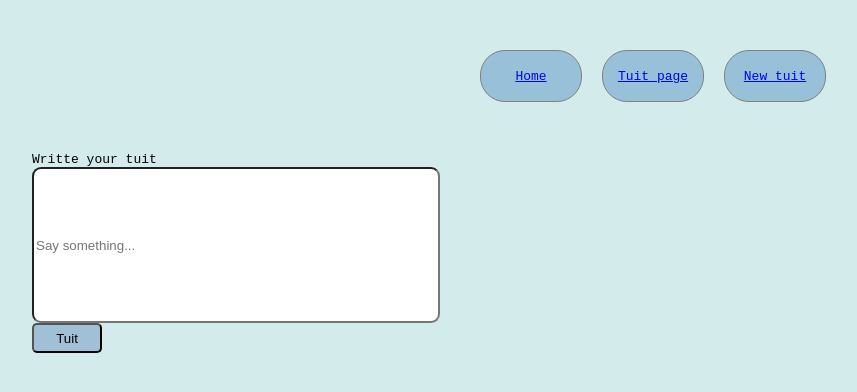
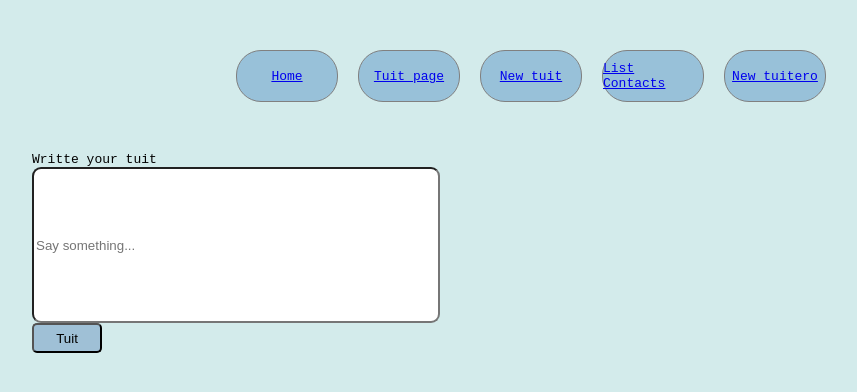
Before and after one commit to adamelamrani/twitter-clone-nextjs-front, a Next.js app: page /new-tuit in a window 1280 px wide. Shown: the top 392 px of the page, without its empty margins (404-1261 px from the left). Built offline with nearby package versions, Linux system fonts and the light colour scheme.

Commit message:
Update navigation

```diff
--- a/components/Navigation/Navigation.js
+++ b/components/Navigation/Navigation.js
@@ -36,6 +36,12 @@ const Navigation = () => {
         <StyledItem>
           <Link href={"/new-tuit"}>New tuit</Link>
         </StyledItem>
+        <StyledItem>
+          <Link href={"/list-tuitero"}>List Contacts</Link>
+        </StyledItem>
+        <StyledItem>
+          <Link href={"/new-tuitero"}>New tuitero</Link>
+        </StyledItem>
       </StyledList>
     </nav>
   );
```
Also changed, not shown: 1 other file (tests, documents, lock files or other folders).
